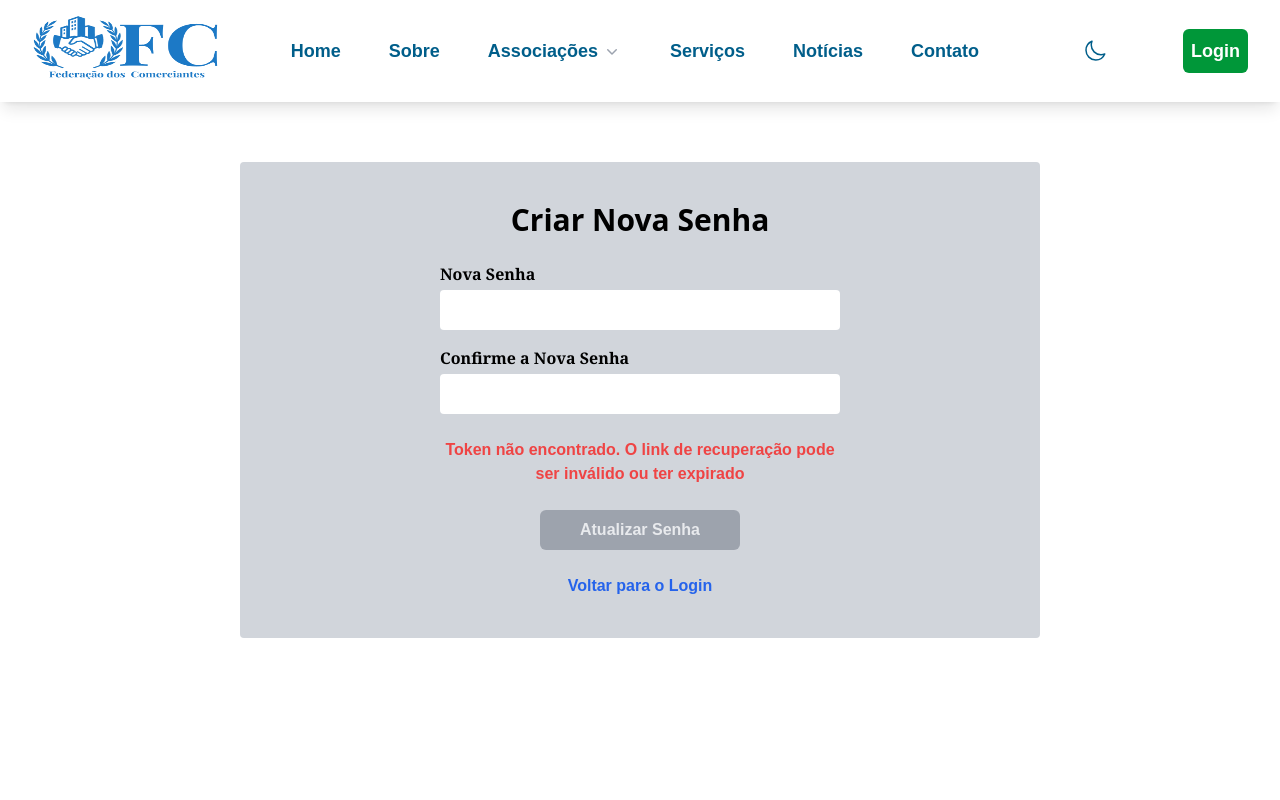
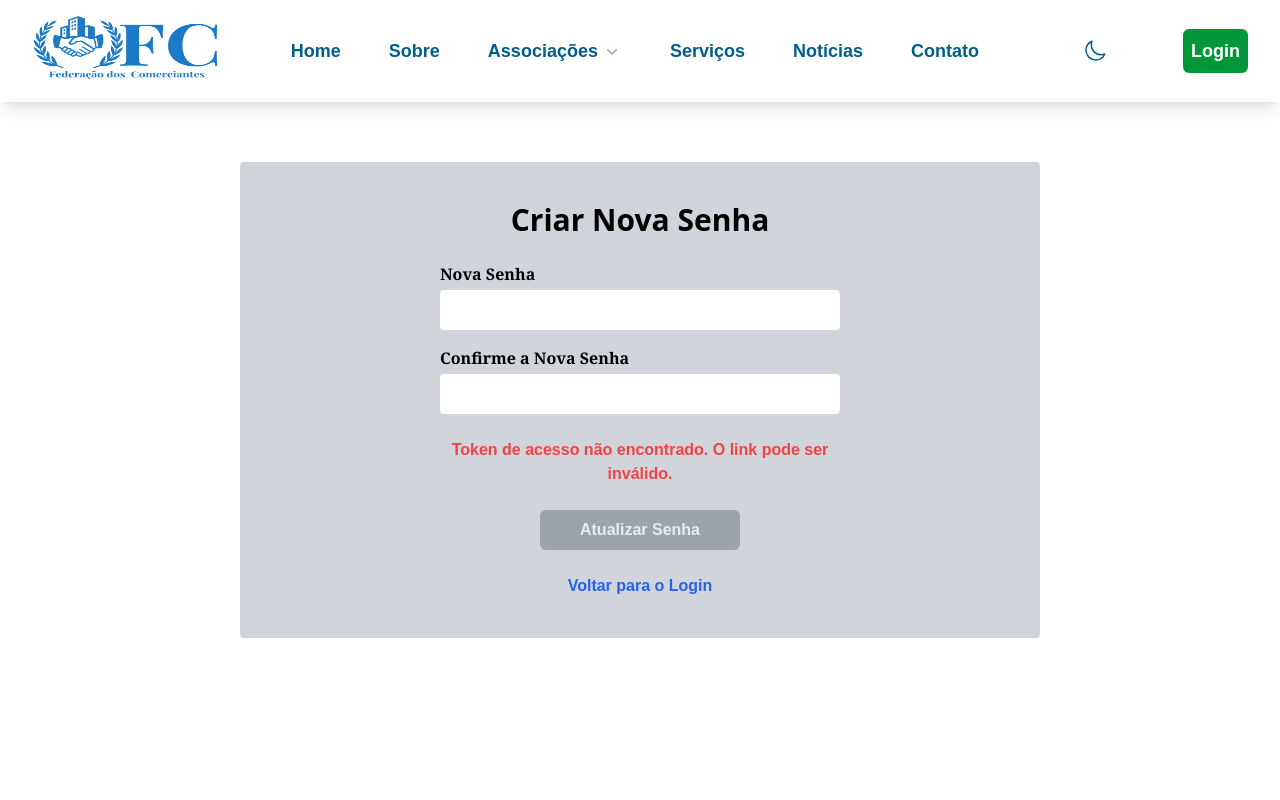
Before and after one commit to Brafios/ProjetoGT10_FrontEnd, a React (Vite) app: page /update-password in a window 1280 px wide. Shown: the top 800 px of the page. Built offline with nearby package versions, Linux system fonts and the light colour scheme; a web font is replaced by a local one.

Commit message:
procurando erro do token

```diff
--- a/src/pages/AtualizarSenha/index.jsx
+++ b/src/pages/AtualizarSenha/index.jsx
@@ -1,7 +1,7 @@
 import { useForm } from "react-hook-form";
 import { useState, useEffect } from "react";
 import { useNavigate, Link } from "react-router-dom";
-import API from '../../Api.js';
+import API from '../../Api';
 
 import Button from '../../components/Button';
 import FormInput from '../../components/FormInput';
@@ -9,113 +9,87 @@ import Tittle from "../../components/Tittle";
 
 const AtualizarSenha = () => {
   const { register, handleSubmit, formState: { errors }, getValues } = useForm();
-
   const navigate = useNavigate();
 
   const [message, setMessage] = useState("");
+  const [tokens, setTokens] = useState(null);
   const [loading, setLoading] = useState(false);
-    const [accessToken, setAccessToken] = useState(null);
-    const [errorType, setErrorType] = useState(""); // 'error' ou 'success'
+  const [errorType, setErrorType] = useState("");
 
   useEffect(() => {
+    console.log("Componente AtualizarSenha montou. Verificando URL...");
+
     const hash = window.location.hash;
-        const params = new URLSearchParams(hash.substring(1));
-        const token = params.get("acess_token")
+    console.log("Fragmento da URL (hash) encontrado:", hash);
 
-        if (token) {
-            setAccessToken(token);
-        } else {
-            setMessage("Token não encontrado. O link de recuperação pode ser inválido ou ter expirado");
-            setErrorType("error");
-        }
-
-    }, [])
-
-    const onSubmit = async (data) => {
-        if (!accessToken){
-            setMessage("Não é possível atualizar a senha sem um token válido ");
+    if (!hash) {
+      console.error("Nenhum fragmento (#) encontrado na URL.");
+      setMessage("Token de acesso não encontrado. O link pode ser inválido.");
       setErrorType("error");
       return;
     }
 
+    const params = new URLSearchParams(hash.substring(1));
+    const accessToken = params.get("access_token");
+    const refreshToken = params.get("refresh_token");
+
+    console.log("Token de Acesso extraído:", accessToken);
+    console.log("Token de Refresh extraído:", refreshToken);
+
+    if (accessToken && refreshToken) {
+      console.log("Tokens encontrados e salvos no estado!");
+      setTokens({ accessToken, refreshToken });
+    } else {
+      console.error("Não foi possível extrair os tokens do fragmento da URL.");
+      setMessage("Token de acesso não encontrado. O link pode ser inválido ou ter expirado.");
+      setErrorType("error");
+    }
+  }, []);
+
+  const onSubmit = async (data) => {
+    if (!tokens) {
+      setMessage("Não é possível atualizar a senha sem um token válido.");
+      setErrorType("error");
+      return;
+    }
     setLoading(true);
     setMessage("");
 
-        try{
-            const response = await API.post('auth/update-password', {
+    try {
+      const response = await API.post('/auth/update-password', {
         password: data.password,
-                accessToken: data.accessToken
+        accessToken: tokens.accessToken,
+        refreshToken: tokens.refreshToken
       });
 
-            setMessage(response.data.message + "Redirecionando para o login em 5 segundos");
-            setErrorType("sucess");
+      setMessage(response.data.message + " Redirecionando...");
+      setErrorType("success");
+      setTimeout(() => navigate("/login"), 3000);
 
-            setTimeout(() => navigate("/login"), 5000);
-        } catch (err){
-            const errorMessage = err.response?.data?.error || "Ocorreu um erro ao processar sua solicitação";
-            setMessage(errorMessage);
+    } catch (err) {
+      setMessage(err.response?.data?.error || "Ocorreu um erro.");
       setErrorType("error");
     } finally {
       setLoading(false);
     }
-
-    }
+  };
 
   return (
     <div className="h-screen w-screen flex justify-center items-center">
       <div className="flex flex-col items-center w-screen">
         <div className="flex flex-col justify-center items-center w-[800px] h-auto py-10 bg-gray-300 p-8 rounded">
           <Tittle>Criar Nova Senha</Tittle>
-
           <form onSubmit={handleSubmit(onSubmit)} className="flex flex-col w-[400px]">
-            <FormInput
-              id="NovaSenha"
-              type="password"
-              label="Nova Senha"
-              {...register("password", {
-                required: "A nova senha é obrigatória.",
-                minLength: {
-                  value: 6,
-                  message: "A senha deve ter no mínimo 6 caracteres."
-                }
-              })}
-            />
-            {errors.password && (
-              <p className="text-red-500 text-sm">{errors.password.message}</p>
-            )}
-
-            <FormInput
-              id="NovaSenhaConfirma"
-              type="password"
-              label="Confirme a Nova Senha"
-              {...register("confirmPassword", {
-                required: "A confirmação da senha é obrigatória.",
-                validate: (value) =>
-                  value === getValues("password") || "As senhas não coincidem."
-              })}
-            />
-            {errors.confirmPassword && (
-              <p className="text-red-500 text-sm">{errors.confirmPassword.message}</p>
-            )}
-
-            {message && (
-              <p className={`text-center font-bold my-2 ${errorType === 'error' ? 'text-red-500' : 'text-green-600'}`}>
-                {message}
-              </p>
-            )}
-
-            <Button
-              type="submit"
-              className="w-[200px] h-10 self-center mt-4"
-              disabled={loading || !accessToken}
-            >
+            <FormInput id="NovaSenha" type="password" label="Nova Senha" {...register("password", { required: "A nova senha é obrigatória.", minLength: { value: 6, message: "A senha deve ter no mínimo 6 caracteres." } })} />
+            {errors.password && <p className="text-red-500 text-sm">{errors.password.message}</p>}
+            <FormInput id="NovaSenhaConfirma" type="password" label="Confirme a Nova Senha" {...register("confirmPassword", { required: "A confirmação da senha é obrigatória.", validate: (value) => value === getValues("password") || "As senhas não coincidem." })} />
+            {errors.confirmPassword && <p className="text-red-500 text-sm">{errors.confirmPassword.message}</p>}
+            {message && <p className={`text-center font-bold my-2 ${errorType === 'error' ? 'text-red-500' : 'text-green-600'}`}>{message}</p>}
+            <Button type="submit" className="w-[200px] h-10 self-center mt-4" disabled={loading || !tokens}>
               {loading ? "Atualizando..." : "Atualizar Senha"}
             </Button>
           </form>
-
-          <p className="mt-6">
-            <Link to="/login" className="font-bold text-blue-600 hover:underline">Voltar para o Login</Link>
-          </p>
+          <p className="mt-6"><Link to="/login" className="font-bold text-blue-600 hover:underline">Voltar para o Login</Link></p>
         </div>
       </div>
     </div>
```
Lines whose indentation alone changed are shown as unchanged.
